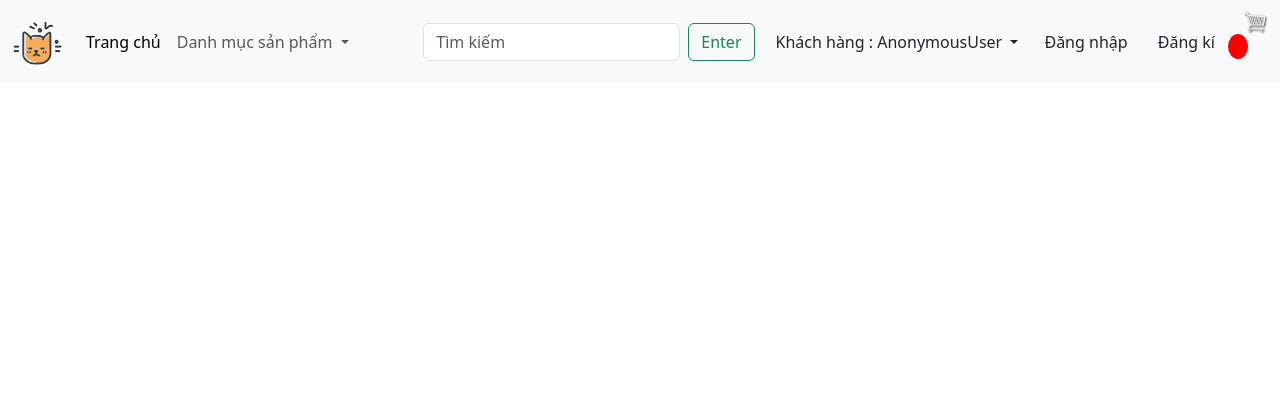
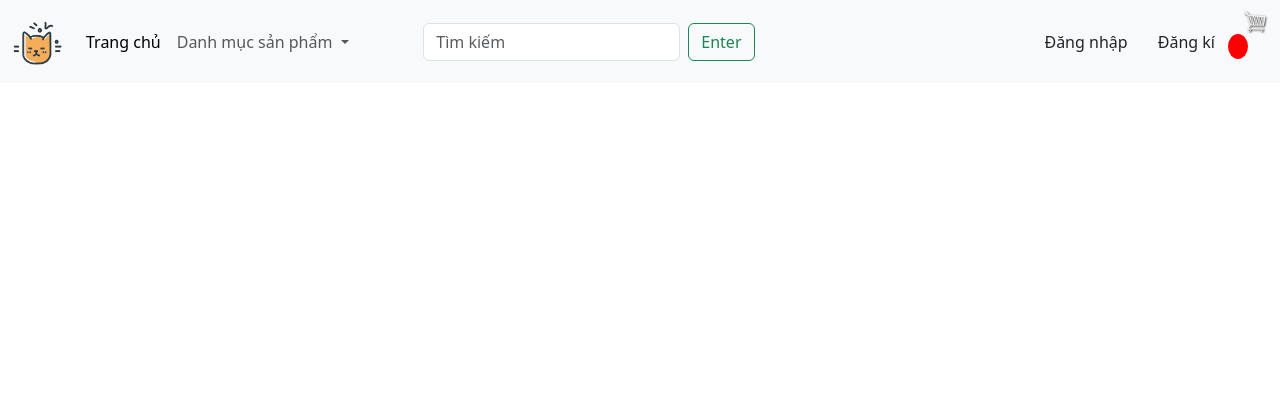
Before and after one commit to tran-minh02/bake, a Django app: page /category/ in a window 1280 px wide. Shown: the top 420 px of the page. Run offline with Django 5.2, Linux system fonts and the light colour scheme; some libraries are stand-ins or nearby versions.

Commit message:
12/8/2024.2

```diff
--- a/members/templates/app/base.html
+++ b/members/templates/app/base.html
@@ -91,7 +91,7 @@
               </div>
               {% comment %} Phần 3 {% endcomment %}
               {% comment %} Đây là chỗ hiện thông tin nếu người dùng đã đăng nhập thành công  {% endcomment %}
-              <div class='dropdown from-inline ms-2 my-2 my-lg-0' style = "visibility: {{user_login}}">
+              <div class='dropdown from-inline ms-2 my-2 my-lg-0' style = "visibility: {% if user.is_authenticated %}visible{% else %}hidden{% endif %}">
                 <button type="button" class="btn dropdown-toggle" data-bs-toggle="dropdown">
                   Khách hàng : {{ request.user }}
                 </button>
@@ -101,7 +101,7 @@
                 </ul>
               </div>
 
-              <div class='from-inline my-2 my-lg-0 ' style = "visibility: {{user_not_login}}">
+              <div class='from-inline my-2 my-lg-0 ' style = "visibility: {% if user.is_authenticated %}hidden{% else %}visible{% endif %}">
                 <a class="btn" href= {% url 'login' %}>Đăng nhập</a>
                 <a class="btn" href= {% url 'register' %}>Đăng kí </a>
               </div>
```
